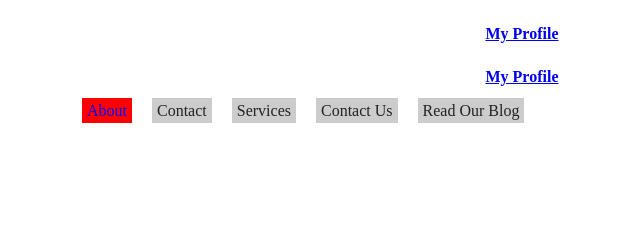
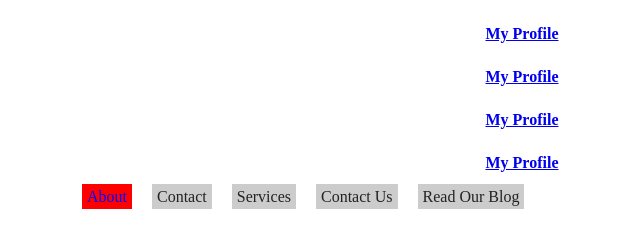
Before and after one commit to Ajay139901/new-html, a plain HTML site: page index.html in a window 1280 px wide. Shown: the whole page, without its empty margins (118-758 px from the left). Drawn offline with nearby package versions, Linux system fonts and the light colour scheme.

Commit message:
newchanges

```diff
--- a/index.html
+++ b/index.html
@@ -63,6 +63,12 @@
     <div style="text-align:center;margin-top:25px;font-weight:bold;texxxt-decoration:none;">
         <a href="#" target="_blank">My Profile</a>
     </div>
+    <div style="text-align:center;margin-top:25px;font-weight:bold;texxxt-decoration:none;">
+        <a href="#" target="_blank">My Profile</a>
+    </div>
+    <div style="text-align:center;margin-top:25px;font-weight:bold;texxxt-decoration:none;">
+        <a href="#" target="_blank">My Profile</a>
+    </div>
     <div class="container">
         <nav class="navecation hello">
             <ul id="navi">
```
